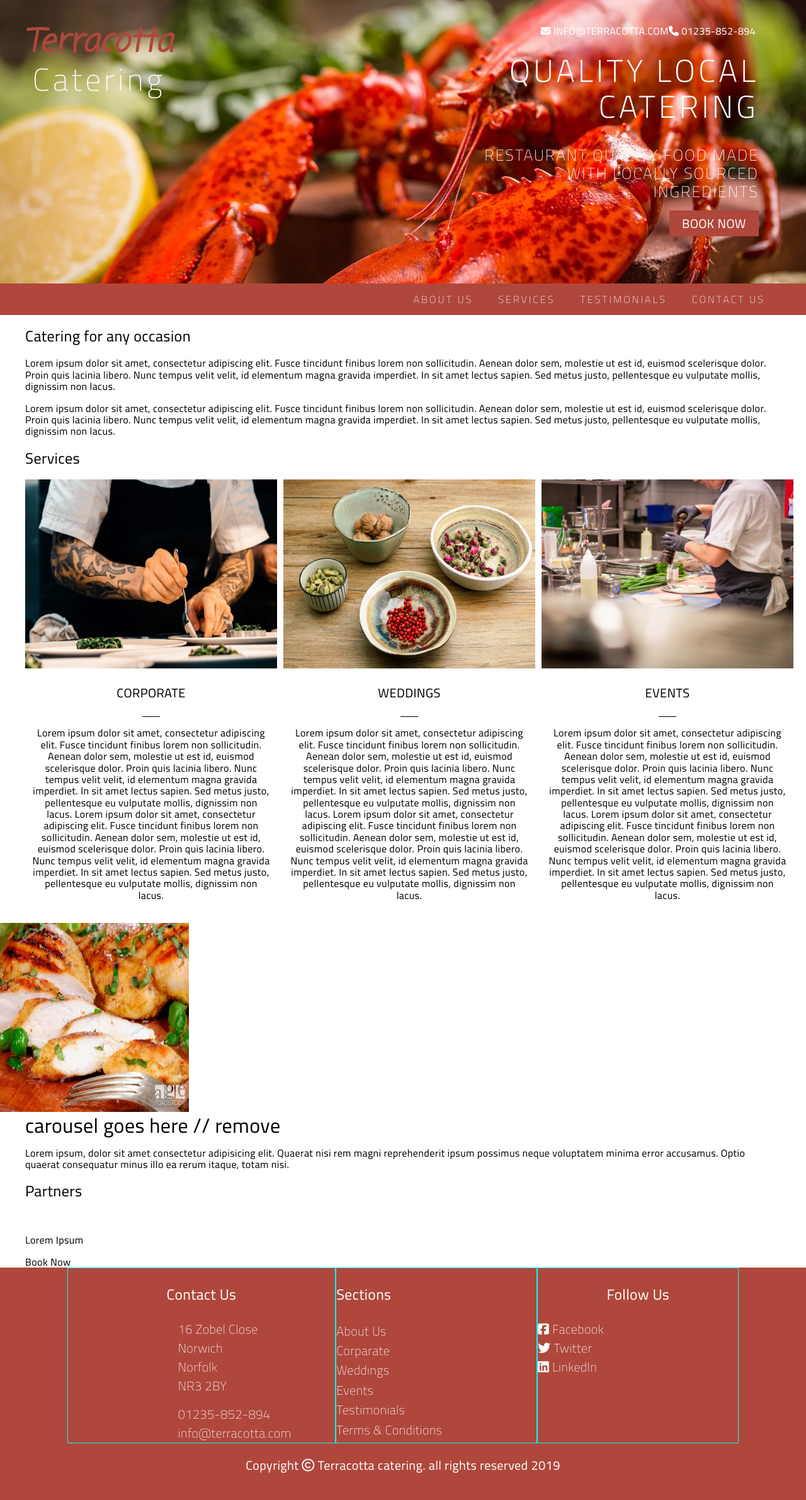
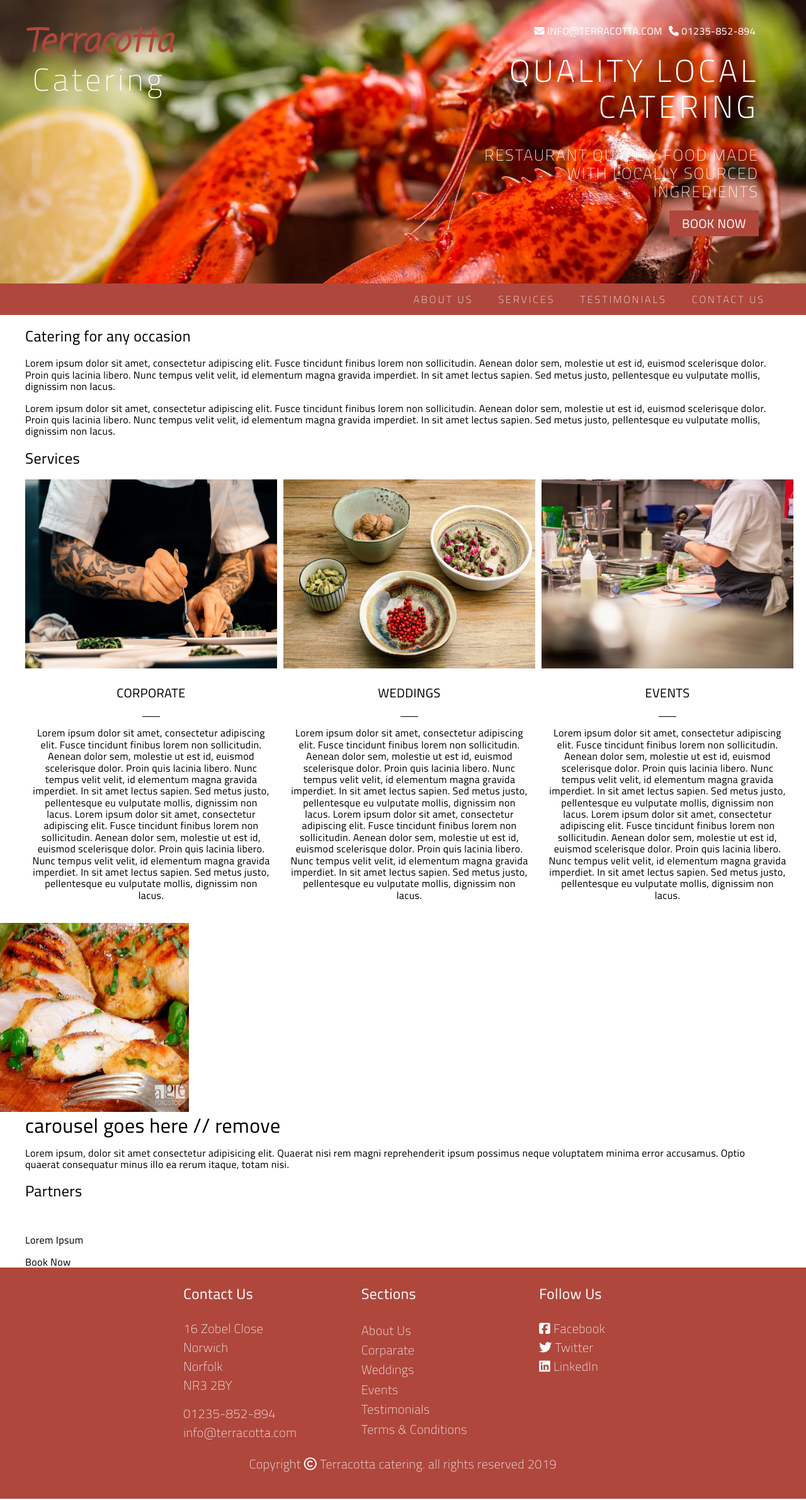
Before and after one commit to spanner1994dj/terra-pairs, a PHP site: page / in a window 1280 px wide. Shown: the whole page at 63% size. Run offline with PHP 8.4, Linux system fonts and the light colour scheme; some libraries are stand-ins or nearby versions.

Commit message:
footer done

```diff
--- a/css/style.css
+++ b/css/style.css
@@ -570,9 +570,10 @@ header {
 /* line 85, ../../../../../../../../../../../../../Users/imac/Documents/GitHub/terra-pairs/scss/layout/_header.scss */
 .telephone {
   width: auto;
-  height: max-content; }
+  height: max-content;
+  margin-left: 10px; }
 
-/* line 91, ../../../../../../../../../../../../../Users/imac/Documents/GitHub/terra-pairs/scss/layout/_header.scss */
+/* line 92, ../../../../../../../../../../../../../Users/imac/Documents/GitHub/terra-pairs/scss/layout/_header.scss */
 .book {
   padding: 2px 20px;
   text-transform: uppercase;
@@ -580,34 +581,34 @@ header {
   color: #fff;
   font-size: 20px; }
 
-/* line 99, ../../../../../../../../../../../../../Users/imac/Documents/GitHub/terra-pairs/scss/layout/_header.scss */
+/* line 100, ../../../../../../../../../../../../../Users/imac/Documents/GitHub/terra-pairs/scss/layout/_header.scss */
 .title {
   text-transform: uppercase;
   margin-top: 10px;
   margin-right: 35px; }
-  /* line 104, ../../../../../../../../../../../../../Users/imac/Documents/GitHub/terra-pairs/scss/layout/_header.scss */
+  /* line 105, ../../../../../../../../../../../../../Users/imac/Documents/GitHub/terra-pairs/scss/layout/_header.scss */
   .title .slogan {
     font-size: 50px;
     font-weight: 300;
     letter-spacing: 5px; }
-  /* line 109, ../../../../../../../../../../../../../Users/imac/Documents/GitHub/terra-pairs/scss/layout/_header.scss */
+  /* line 110, ../../../../../../../../../../../../../Users/imac/Documents/GitHub/terra-pairs/scss/layout/_header.scss */
   .title p {
     font-size: 25px;
     font-weight: 200;
     letter-spacing: 2px; }
 
-/* line 116, ../../../../../../../../../../../../../Users/imac/Documents/GitHub/terra-pairs/scss/layout/_header.scss */
+/* line 117, ../../../../../../../../../../../../../Users/imac/Documents/GitHub/terra-pairs/scss/layout/_header.scss */
 .nav-bar {
   display: flex;
   width: 100%;
   height: 50px;
   text-align: right;
   background-color: #af473c; }
-  /* line 126, ../../../../../../../../../../../../../Users/imac/Documents/GitHub/terra-pairs/scss/layout/_header.scss */
+  /* line 127, ../../../../../../../../../../../../../Users/imac/Documents/GitHub/terra-pairs/scss/layout/_header.scss */
   .nav-bar .media {
     text-align: right;
     justify-content: right; }
-  /* line 131, ../../../../../../../../../../../../../Users/imac/Documents/GitHub/terra-pairs/scss/layout/_header.scss */
+  /* line 132, ../../../../../../../../../../../../../Users/imac/Documents/GitHub/terra-pairs/scss/layout/_header.scss */
   .nav-bar ul {
     display: flex;
     flex-direction: row;
@@ -617,7 +618,7 @@ header {
     justify-content: right;
     margin-top: 0;
     vertical-align: middle; }
-    /* line 146, ../../../../../../../../../../../../../Users/imac/Documents/GitHub/terra-pairs/scss/layout/_header.scss */
+    /* line 147, ../../../../../../../../../../../../../Users/imac/Documents/GitHub/terra-pairs/scss/layout/_header.scss */
     .nav-bar ul li {
       padding: 13px 15px;
       text-align: right;
@@ -626,7 +627,7 @@ header {
       margin-right: 10px;
       color: white;
       list-style: none; }
-      /* line 156, ../../../../../../../../../../../../../Users/imac/Documents/GitHub/terra-pairs/scss/layout/_header.scss */
+      /* line 157, ../../../../../../../../../../../../../Users/imac/Documents/GitHub/terra-pairs/scss/layout/_header.scss */
       .nav-bar ul li a {
         font-family: 'Cairo' ,sans-serif;
         letter-spacing: 3px;
@@ -658,50 +659,54 @@ footer {
   width: 100%;
   display: flex;
   flex-direction: row;
+  flex-wrap: nowrap;
   justify-content: center;
-  align-content: space-evenly; }
+  align-content: space-evenly;
+  margin-left: 150px; }
 
-/* line 37, ../../../../../../../../../../../../../Users/imac/Documents/GitHub/terra-pairs/scss/layout/_footer.scss */
+/* line 39, ../../../../../../../../../../../../../Users/imac/Documents/GitHub/terra-pairs/scss/layout/_footer.scss */
 .contact {
   display: flex;
   flex-direction: column;
-  width: 33.33%;
-  border: solid 1px aqua;
+  width: 25%;
   text-align: center;
   justify-content: center; }
-  /* line 45, ../../../../../../../../../../../../../Users/imac/Documents/GitHub/terra-pairs/scss/layout/_footer.scss */
+  /* line 47, ../../../../../../../../../../../../../Users/imac/Documents/GitHub/terra-pairs/scss/layout/_footer.scss */
+  .contact h3 {
+    text-align: left; }
+  /* line 51, ../../../../../../../../../../../../../Users/imac/Documents/GitHub/terra-pairs/scss/layout/_footer.scss */
   .contact .address {
-    margin-left: 175px;
+    margin-left: 0px;
     margin-bottom: 15px;
     justify-content: center;
     max-width: max-content;
     text-align: left; }
-  /* line 54, ../../../../../../../../../../../../../Users/imac/Documents/GitHub/terra-pairs/scss/layout/_footer.scss */
+  /* line 60, ../../../../../../../../../../../../../Users/imac/Documents/GitHub/terra-pairs/scss/layout/_footer.scss */
   .contact li {
     text-transform: capitalize; }
-  /* line 59, ../../../../../../../../../../../../../Users/imac/Documents/GitHub/terra-pairs/scss/layout/_footer.scss */
+  /* line 65, ../../../../../../../../../../../../../Users/imac/Documents/GitHub/terra-pairs/scss/layout/_footer.scss */
   .contact .number {
-    width: max-content;
-    margin-left: 175px; }
-  /* line 65, ../../../../../../../../../../../../../Users/imac/Documents/GitHub/terra-pairs/scss/layout/_footer.scss */
+    width: max-content; }
+  /* line 71, ../../../../../../../../../../../../../Users/imac/Documents/GitHub/terra-pairs/scss/layout/_footer.scss */
   .contact .mail {
-    width: max-content;
-    margin-left: 175px; }
+    width: max-content; }
 
-/* line 72, ../../../../../../../../../../../../../Users/imac/Documents/GitHub/terra-pairs/scss/layout/_footer.scss */
+/* line 78, ../../../../../../../../../../../../../Users/imac/Documents/GitHub/terra-pairs/scss/layout/_footer.scss */
 .sections {
   width: 25%;
-  line-height: 1.57;
-  border: solid 1px aqua; }
+  line-height: 1.57; }
 
-/* line 78, ../../../../../../../../../../../../../Users/imac/Documents/GitHub/terra-pairs/scss/layout/_footer.scss */
+/* line 84, ../../../../../../../../../../../../../Users/imac/Documents/GitHub/terra-pairs/scss/layout/_footer.scss */
 .follow-us {
   width: 25%;
-  border: solid 1px aqua;
   list-style: none; }
-  /* line 82, ../../../../../../../../../../../../../Users/imac/Documents/GitHub/terra-pairs/scss/layout/_footer.scss */
+  /* line 88, ../../../../../../../../../../../../../Users/imac/Documents/GitHub/terra-pairs/scss/layout/_footer.scss */
   .follow-us h3 {
-    text-align: center; }
+    text-align: left; }
+
+/* line 95, ../../../../../../../../../../../../../Users/imac/Documents/GitHub/terra-pairs/scss/layout/_footer.scss */
+.copyright p {
+  font-weight: 200; }
 
 /* line 7, ../../../../../../../../../../../../../Users/imac/Documents/GitHub/terra-pairs/scss/layout/_homepageContent.scss */
 .cards {
--- a/index.html
+++ b/index.html
@@ -212,7 +212,7 @@
             </div>
         </div>
         <div class="copyright">
-            <p>Copyright <i class="far fa-copyright"></i> Terracotta catering. all rights reserved 2019</p>
+            <p>Copyright <i class="copy far fa-copyright"></i> Terracotta catering. all rights reserved 2019</p>
         </div>
     </footer>
 
--- a/scss/layout/_footer.scss
+++ b/scss/layout/_footer.scss
@@ -29,21 +29,27 @@ footer{
    // border: solid 1px yellow;
    display: flex;
    flex-direction: row;
+   flex-wrap: nowrap;
    justify-content: center;
    align-content: space-evenly;
+   margin-left: 150px;
 
 }
 
 .contact{
    display: flex;
    flex-direction: column;
-   width: 33.33%;
-   border: solid 1px aqua;
+   width: 25%;
+   //border: solid 1px aqua;
    text-align: center;
    justify-content: center;
 
+   h3{
+      text-align: left;
+   }
+
    .address{
-      margin-left: 175px;
+      margin-left: 0px;
       margin-bottom: 15px;
       justify-content: center;
       // border: solid 1px aqua;
@@ -59,32 +65,35 @@ footer{
    .number{
       // border: solid 1px aqua;
       width: max-content;
-      margin-left: 175px;
+
    }
 
    .mail{
       // border: solid 1px aqua;
       width: max-content;
-      margin-left: 175px;
+
    }
 }
 
 .sections{
    width:25%;
    line-height: 1.57;
-   border: solid 1px aqua;
+   //border: solid 1px aqua;
 }
 
 .follow-us{
    width: 25%;
-   border: solid 1px aqua;
+   //border: solid 1px aqua;
    list-style: none;
    h3{
-      text-align: center;
+      text-align: left;
    }
 
 }
 
 .copyright{
+   p{
+      font-weight: 200;
 
+   }
 }
--- a/scss/layout/_header.scss
+++ b/scss/layout/_header.scss
@@ -86,6 +86,7 @@ header{
     //border: solid 1px gold;
     width: auto;
     height: max-content;
+    margin-left: 10px;
 }
 
 .book {
```
Also changed, not shown: 1 other file.
